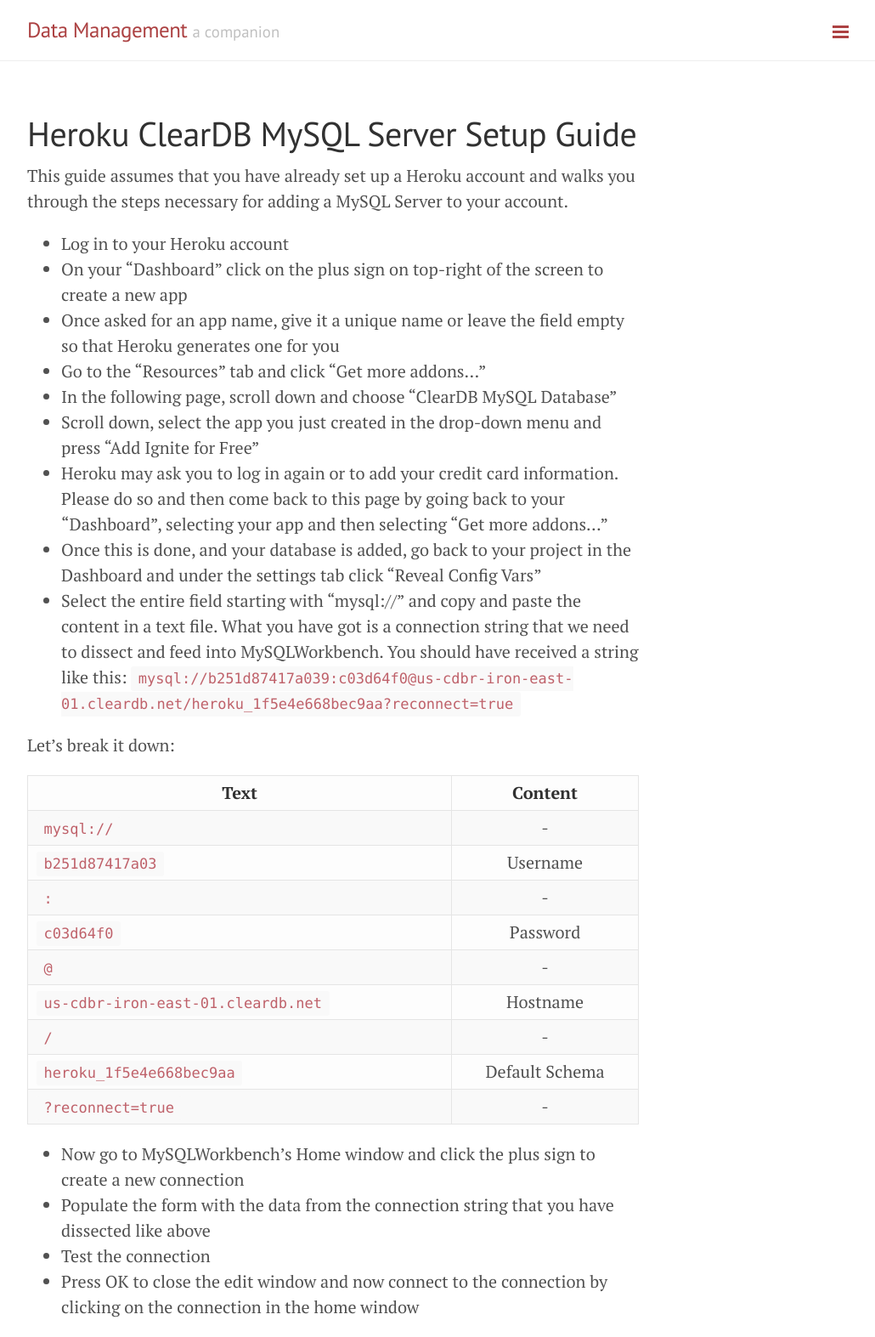
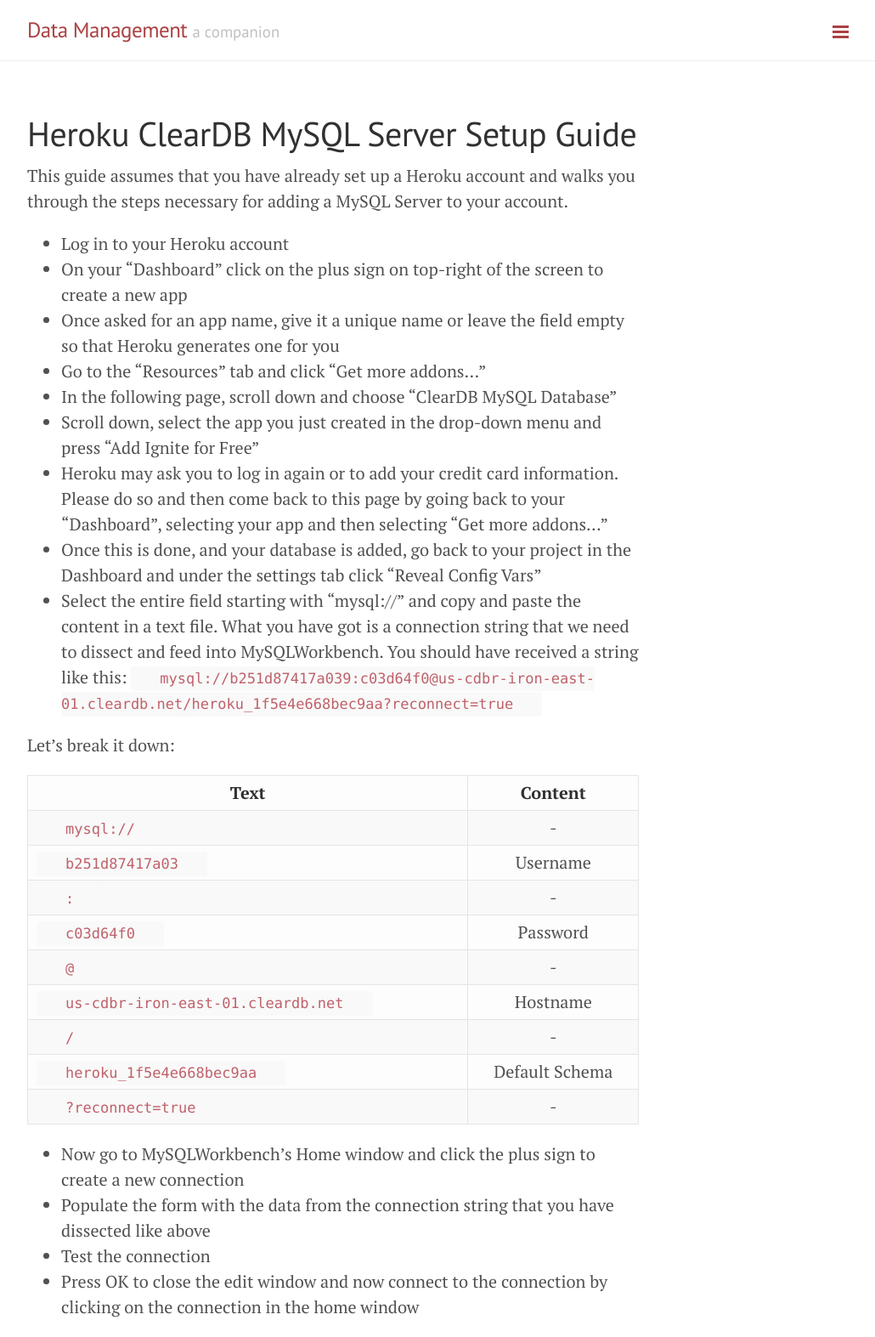
Before and after one commit to retrography/data-management, a Jekyll site: the page built from heroku.md, in a window 1280 px wide. Shown: the whole page at 85% size, without its empty margins (248-1278 px from the left). Built offline with Jekyll 4.4.1, drawn with Linux system fonts in a browser that asks for light colours; Markdown is read by kramdown in place of the engine named in the settings.

Commit message:
css updates

```diff
--- a/public/css/poole.css
+++ b/public/css/poole.css
@@ -159,7 +159,7 @@ abbr[title] {
 
 code {
   font-family: Monaco, Menlo, "Courier New", monospace;
-  padding: .25em .5em;
+  padding: .25em 2em;
   font-size: 0.85em;
   color: #bf616a;
   background-color: #f9f9f9;
@@ -196,10 +196,6 @@ pre code {
   color: inherit;
   background-color: transparent;
   line-height: 1.4em;
-}
-
-code span {
-	margin: 0px 10px 0px 10px;
 }
 
 pre span.lineno {
```
